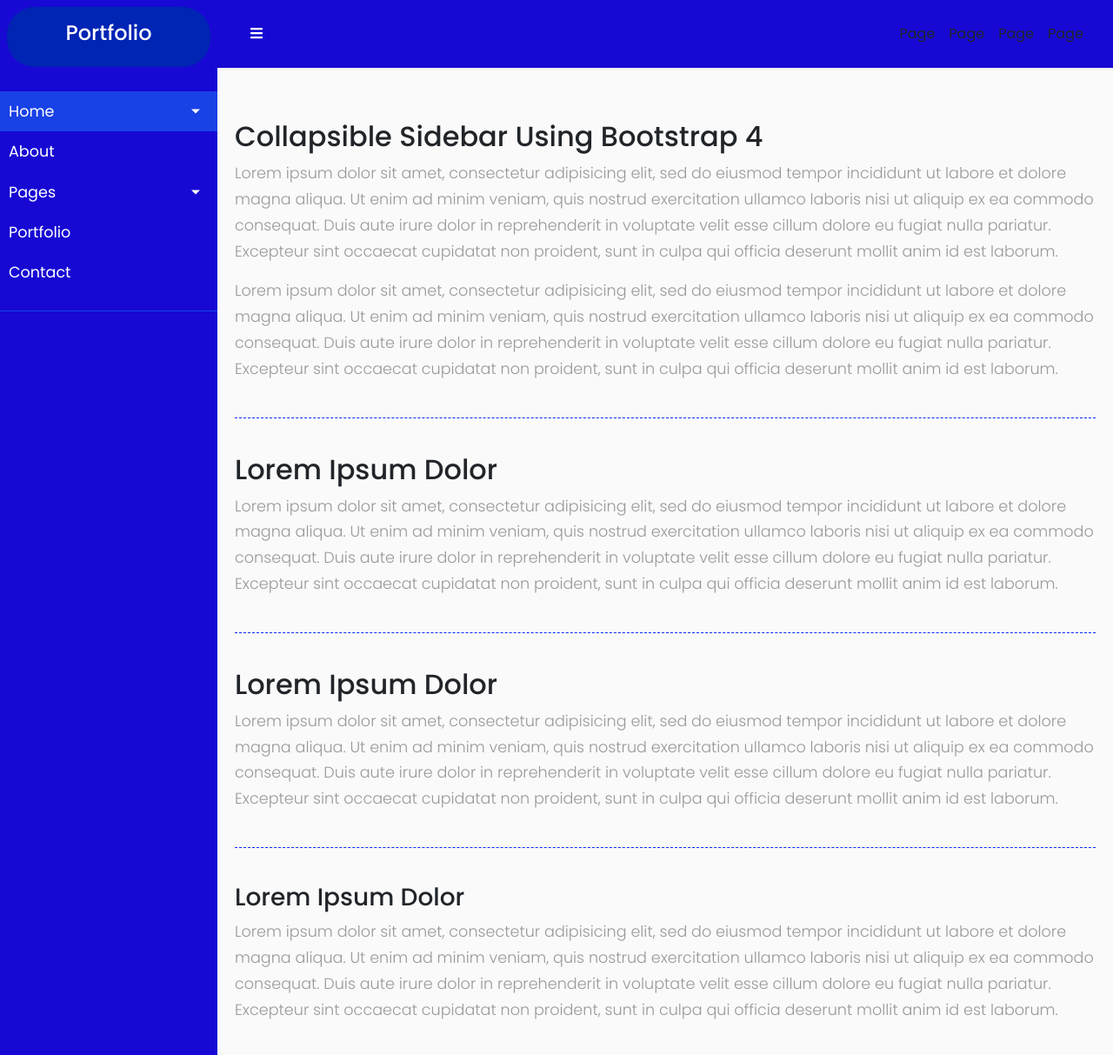
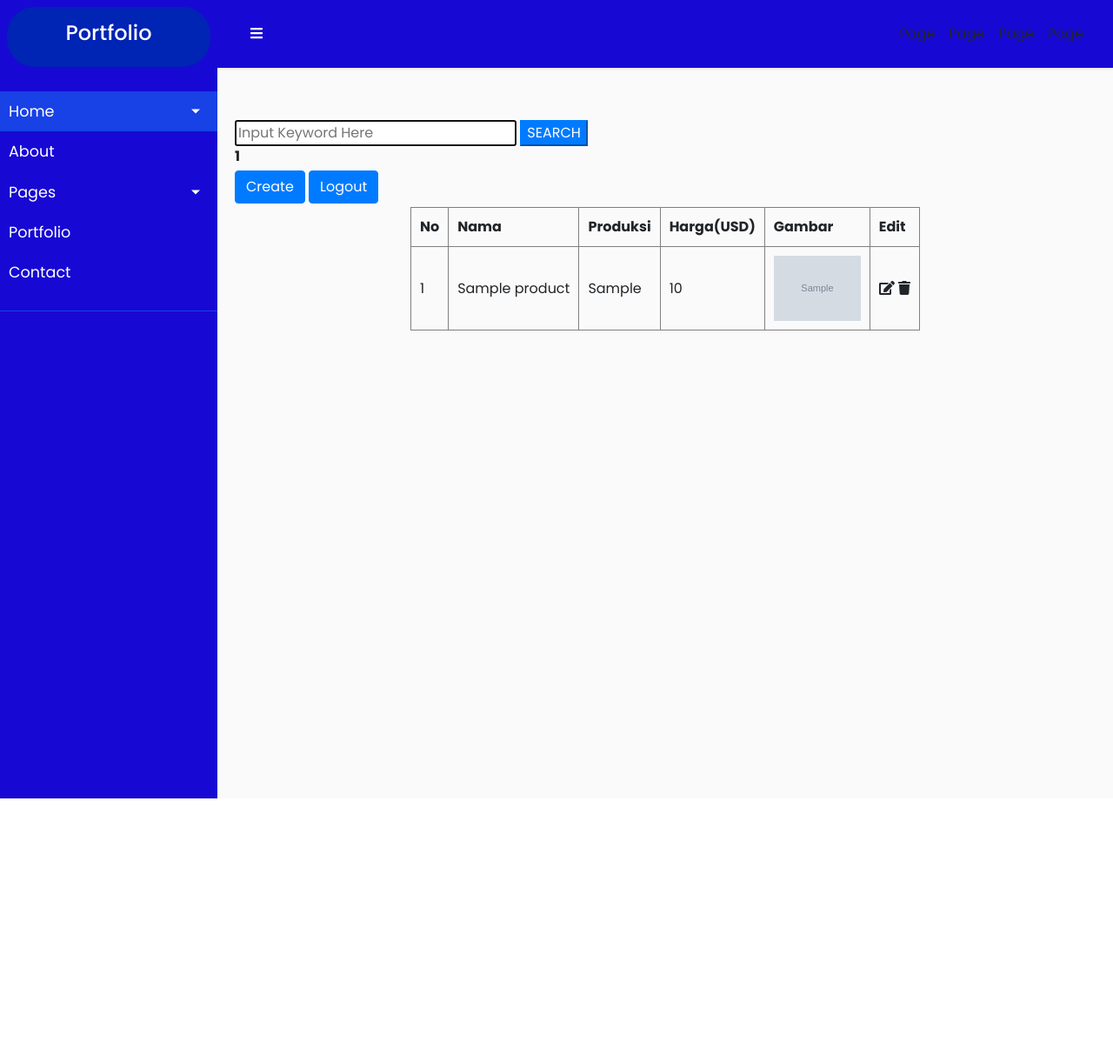
Before and after one commit to JasonOktavian/portfolio_backend, a PHP site: page / in a window 1280 px wide. Shown: the whole page at 87% size. After the commit the page ends 918 px from the top, so only its background shows below. Run offline with PHP 8.4, Linux system fonts and the light colour scheme; tables that the repository leaves empty or names only in its code hold one stand-in row (values such as "Sample post"); grey boxes marked "Sample" are stand-in pictures; some libraries are stand-ins or nearby versions.

Commit message:
Adding old project
Adding old project to the portfolio

```diff
--- a/conn.php
+++ b/conn.php
@@ -1,11 +1,17 @@
 <?php
-$host = "localhost";
-$dbname = "noobiomedco_biomed";
-$username = "root";
-$password = "";
+// $host = "localhost";
+// $dbname = "data_produk";
+// $username = "root";
+// $password = "";
 
-try {
-    $conn = new PDO("mysql:host=" . $host . ";dbname=" . $dbname, $username, $password);
-} catch (PDOException $pe) {
-    die("Could not connect to the database $dbname :" . $pe->getMessage());
+// try {
+//     $conn = new PDO("mysql:host=" . $host . ";dbname=" . $dbname, $username, $password);
+// } catch (PDOException $pe) {
+//     die("Could not connect to the database $dbname :" . $pe->getMessage());
+// }
+
+
+$conn = new mysqli("localhost", "root", "", "data_produk");
+if ($conn->connect_error) {
+    die("Error : " . $conn->connect_error);
 }
--- /dev/null
+++ b/functions.php
@@ -0,0 +1,170 @@
+<?php
+require_once("conn.php");
+
+function query($query)
+{
+    global $conn;
+    $result = mysqli_query($conn, $query);
+    $rows = [];
+    while ($row = mysqli_fetch_array($result)) {
+        $rows[] = $row;
+    }
+    return $rows;
+}
+
+function cari($keyword)
+{
+    global $conn;
+    $query = "SELECT * FROM product WHERE
+                nama LIKE '%$keyword%'OR
+                produksi LIKE '%$keyword%' OR
+                harga LIKE '%$keyword%'
+    ";
+    return query(($query));
+}
+
+function tambah($data)
+{
+    global $conn;
+    $nama = htmlspecialchars($data["name"]);
+    $produk = htmlspecialchars($data["production"]);
+    $harga = htmlspecialchars($data["price"]);
+
+    // upload gambar
+    $gambar = upload();
+    if (!$gambar) {
+        return false;
+    }
+
+    $sql = "INSERT INTO product
+            VALUES ('', '$nama','$produk', '$harga', '$gambar')";
+
+    mysqli_query($conn, $sql);
+    return mysqli_affected_rows($conn);
+}
+
+function update($data)
+{
+    global $conn;
+
+    $id = $data["id"];
+    $nama = htmlspecialchars($data["name"]);
+    $produk = htmlspecialchars($data["production"]);
+    $harga = htmlspecialchars($data["price"]);
+    $gambarLama = htmlspecialchars($data["gambarLama"]);
+
+    //cek apakah user memilih gambar baru atau tidak
+    if ($_FILES['img']['error'] === 4) {
+        $gambar = $gambarLama;
+    } else {
+        $gambar = upload();
+        if (!$gambar) {
+            return false;
+        }
+    }
+
+    $sql = "UPDATE product SET
+            nama = '$nama',
+            produksi = '$produk',
+            harga = '$harga',
+            gambar = '$gambar'
+            WHERE product_id = $id";
+    mysqli_query($conn, $sql);
+    return mysqli_affected_rows($conn);
+}
+
+function upload()
+{
+    global $conn;
+    $namaFile = $_FILES['img']['name'];
+    $ukuranFile = $_FILES['img']['size'];
+    $error = $_FILES['img']['error'];
+    $tmpName = $_FILES['img']['tmp_name'];
+
+    //cek apakah gambar di upload
+    if ($error === 4) {
+        echo "<script>
+        alert('Pilih gambar');
+        </script>";
+        return false;
+    }
+
+    //cek extension
+    $validExtnd = ['jpg', 'jpeg', 'png'];
+    $extndGambar = explode('.', $namaFile);
+    $extndGambar = strtolower(end($extndGambar));
+    if (!in_array($extndGambar, $validExtnd)) {
+        echo "<script>
+        alert('Not a picture format');
+        </script>";
+        return false;
+    }
+
+    //cek ukuran file
+    if ($ukuranFile > 3000000) {
+        echo "<script>
+        alert('Size is to big must be below 3mb');
+        </script>";
+        return false;
+    }
+
+    //lolos pengecekan gambar siap di upload
+    //generate new name
+    $namaFileBaru = uniqid();
+    $namaFileBaru .= '.';
+    $namaFileBaru .= $extndGambar;
+
+    move_uploaded_file($tmpName, 'gmbr/' . $namaFileBaru);
+    return $namaFileBaru;
+}
+
+
+function hapus($id)
+{
+    global $conn;
+    mysqli_query($conn, "DELETE FROM product WHERE product_id = $id");
+    return mysqli_affected_rows($conn);
+}
+
+function registrasi($data)
+{
+    global $conn;
+    $username = strtolower(stripslashes($data["username"]));
+    $email = strtolower(stripslashes($data["email"]));
+    $password = mysqli_real_escape_string($conn, $data["password"]);
+    $password2 = mysqli_real_escape_string($conn, $data["password2"]);
+
+    // cek username
+    $result = mysqli_query($conn, " SELECT username FROM user WHERE username='$username'");
+
+    if (mysqli_fetch_assoc($result)) {
+        echo "<script>
+                alert ('username has already been used!')
+            </script>";
+        return false;
+    }
+
+    // cek username
+    $result = mysqli_query($conn, " SELECT email FROM user WHERE email='$email'");
+
+    if (mysqli_fetch_assoc($result)) {
+        echo "<script>
+                alert ('email has already been used!')
+            </script>";
+        return false;
+    }
+
+    if ($password !== $password2) {
+        echo "<script>
+        alert ('Wrong Password!!!');
+        </script>";
+        return false;
+    }
+
+    // Password encrypt
+    $password = password_hash($password, PASSWORD_DEFAULT);
+
+    // Tambah ke DB
+    mysqli_query($conn, "INSERT INTO user VALUES('', '$username','$email', '$password')");
+    return mysqli_affected_rows($conn);
+}
--- a/index.php
+++ b/index.php
@@ -1,5 +1,30 @@
 <?php
-require_once 'conn.php';
+session_start();
+
+// if (!isset($_SESSION["login"])) {
+//     header("Location: login.php");
+//     exit;
+// }
+require_once("conn.php");
+require_once("functions.php");
+
+//pagination b
+$jumlahdataperhalaman = 3;
+$jumlahData = count(query("SELECT * FROM product"));
+$jumlahHalaman = ceil($jumlahData / $jumlahdataperhalaman);
+//operation ternari ? (jika ya) :(jika tidak/else)
+$halamanaktif = (isset($_GET["halaman"])) ? $_GET["halaman"] : 1;
+// untuk menentukan awal data untuk setiap halaman
+$awalData = ($jumlahdataperhalaman * $halamanaktif) - $jumlahdataperhalaman;
+
+
+$barang = query("SELECT * FROM product LIMIT $awalData, $jumlahdataperhalaman");
+
+
+//tombol cari di klick
+if (isset($_POST["cari"])) {
+    $barang = cari($_POST["keyword"]);
+}
 ?>
 
 <!DOCTYPE html>
@@ -102,26 +127,65 @@ require_once 'conn.php';
             </nav>
             <div id="contents">
 
-                <h2>Collapsible Sidebar Using Bootstrap 4</h2>
-                <p>Lorem ipsum dolor sit amet, consectetur adipisicing elit, sed do eiusmod tempor incididunt ut labore et dolore magna aliqua. Ut enim ad minim veniam, quis nostrud exercitation ullamco laboris nisi ut aliquip ex ea commodo consequat. Duis aute irure dolor in reprehenderit in voluptate velit esse cillum dolore eu fugiat nulla pariatur. Excepteur sint occaecat cupidatat non proident, sunt in culpa qui officia deserunt mollit anim id est laborum.</p>
-                <p>Lorem ipsum dolor sit amet, consectetur adipisicing elit, sed do eiusmod tempor incididunt ut labore et dolore magna aliqua. Ut enim ad minim veniam, quis nostrud exercitation ullamco laboris nisi ut aliquip ex ea commodo consequat. Duis aute irure dolor in reprehenderit in voluptate velit esse cillum dolore eu fugiat nulla pariatur. Excepteur sint occaecat cupidatat non proident, sunt in culpa qui officia deserunt mollit anim id est laborum.</p>
+                <!-- Form Search -->
+                <form action="" method="post" class="mx-auto">
+                    <input type="text" id="keyword" name="keyword" autofocus placeholder="Input Keyword Here" autocomplete="off">
+                    <button type="submit" id="btnCari " name="cari" class="btn-primary">SEARCH</button>
+                </form>
 
-                <div class="line"></div>
+                <!-- Navigasi Pagination -->
 
-                <h2>Lorem Ipsum Dolor</h2>
-                <p>Lorem ipsum dolor sit amet, consectetur adipisicing elit, sed do eiusmod tempor incididunt ut labore et dolore magna aliqua. Ut enim ad minim veniam, quis nostrud exercitation ullamco laboris nisi ut aliquip ex ea commodo consequat. Duis aute irure dolor in reprehenderit in voluptate velit esse cillum dolore eu fugiat nulla pariatur. Excepteur sint occaecat cupidatat non proident, sunt in culpa qui officia deserunt mollit anim id est laborum.</p>
+                <?php if ($halamanaktif > 1) : ?>
+                    <a href="?halaman=<?= $halamanaktif - 1; ?>">&lt</a>
+                <?php endif ?>
 
-                <div class="line"></div>
 
-                <h2>Lorem Ipsum Dolor</h2>
-                <p>Lorem ipsum dolor sit amet, consectetur adipisicing elit, sed do eiusmod tempor incididunt ut labore et dolore magna aliqua. Ut enim ad minim veniam, quis nostrud exercitation ullamco laboris nisi ut aliquip ex ea commodo consequat. Duis aute irure dolor in reprehenderit in voluptate velit esse cillum dolore eu fugiat nulla pariatur. Excepteur sint occaecat cupidatat non proident, sunt in culpa qui officia deserunt mollit anim id est laborum.</p>
+                <?php for ($i = 1; $i <= $jumlahHalaman; $i++) : ?>
+                    <?php if ($i == $halamanaktif) : ?>
+                        <a style="font-weight :bold;" href="?halaman=<?= $i; ?>"><?= $i ?></a>
+                    <?php else : ?>
+                        <a href="?halaman=<?= $i; ?>"><?= $i ?></a>
+                    <?php endif ?>
+                <?php endfor ?>
 
-                <div class="line"></div>
+                <?php if ($halamanaktif < $jumlahHalaman) : ?>
+                    <a href="?halaman=<?= $halamanaktif + 1; ?>">&gt</a>
+                <?php endif ?>
 
-                <h3>Lorem Ipsum Dolor</h3>
-                <p>Lorem ipsum dolor sit amet, consectetur adipisicing elit, sed do eiusmod tempor incididunt ut labore et dolore magna aliqua. Ut enim ad minim veniam, quis nostrud exercitation ullamco laboris nisi ut aliquip ex ea commodo consequat. Duis aute irure dolor in reprehenderit in voluptate velit esse cillum dolore eu fugiat nulla pariatur. Excepteur sint occaecat cupidatat non proident, sunt in culpa qui officia deserunt mollit anim id est laborum.</p>
+                <br>
+                <a href="create.php" class="btn btn-primary mb-1 mt-1">Create</a>
+                <a href="logout.php" class="btn btn-primary mb-1 mt-1">Logout</a>
+                <div id="ajaxcon">
+                    <table class="mx-auto" border="1" cellpadding="10" cellspacing="0">
+                        <thead>
+                            <tr>
+                                <th>No</th>
+                                <th>Nama</th>
+                                <th>Produksi</th>
+                                <th>Harga(USD)</th>
+                                <th>Gambar</th>
+                                <th>Edit</th>
+                            </tr>
+                        </thead>
+                        <?php $i = 1; ?>
+                        <?php foreach ($barang as $row) : ?>
+                            <tbody>
+                                <tr>
+                                    <td><?= $i; ?></td>
+                                    <td><?= $row["nama"]; ?></td>
+                                    <td><?= $row["produksi"]; ?></td>
+                                    <td><?= $row["harga"]; ?></td>
+                                    <td><img style="width: 100px; length: 100px" src="gmbr/<?= $row["gambar"]; ?>"></td>
+                                    <td><a href="update.php?product_id=<?= $row["product_id"]; ?>" class="fas fa-edit"></a> <a href="delete.php?product_id=<?= $row["product_id"]; ?>" class="fas fa-trash" onclick="confirm('Are you Sure?');"></a></td>
+                                </tr>
+                            </tbody>
+                            <?php $i++; ?>
+                        <?php endforeach ?>
+                    </table>
+                </div>
             </div>
         </div>
+    </div>
     </div>
 
 
--- a/js/script.js
+++ b/js/script.js
@@ -3,3 +3,22 @@ $(document).ready(function () {
     $("#sidebar").toggleClass("active");
   });
 });
+
+let keyword = document.getElementById("keyword");
+let btnCari = document.getElementById("btnCari");
+let containers = document.getElementById("ajaxcon");
+
+//tambah event ketika keyword ditulis
+keyword.addEventListener("keyup", function () {
+  //buat objek ajax
+  let xhr = new XMLHttpRequest();
+
+  //cek kesiapan ajax
+  xhr.onreadystatechange = function () {
+    if (xhr.readyState == 4 && xhr.status == 200) {
+      containers.innerHTML = xhr.responseText;
+    }
+  };
+  xhr.open("GET", "ajax/produk.php?keyword=" + keyword.value, true);
+  xhr.send();
+});
```
Also changed, not shown: ajax/produk.php (added, +39 -0 lines).
